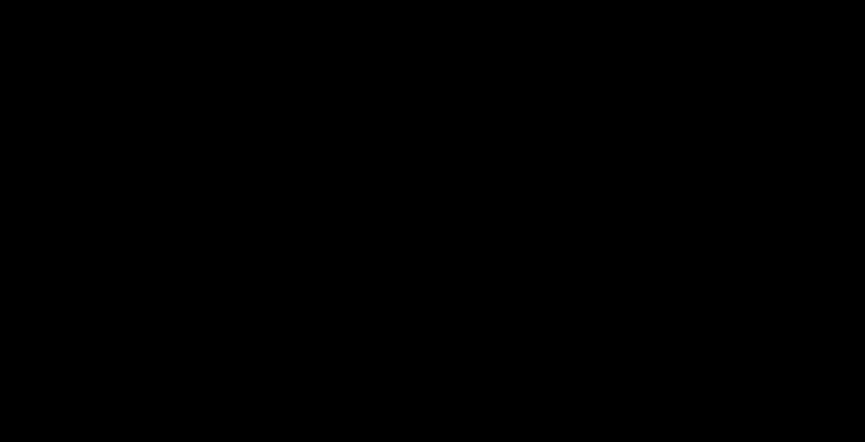
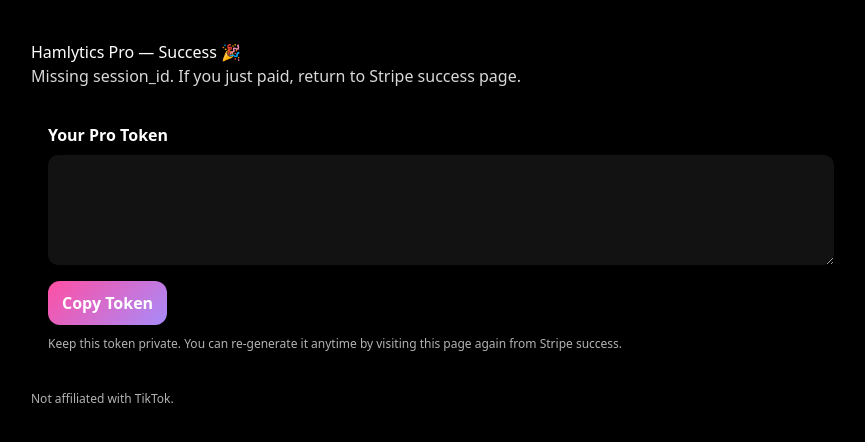
Before and after one commit to BabybeeStudios/hamlytics, a Next.js app: page /success in a window 1280 px wide. Before the commit this address had no page. Shown: the top 442 px of the page, without its empty margins (199-1064 px from the left). Built offline with nearby package versions, Linux system fonts and the light colour scheme.

Commit message:
success page.tsx

```diff
--- /dev/null
+++ b/app/success/page.tsx
@@ -0,0 +1,83 @@
+"use client";
+
+import { useEffect, useMemo, useState } from "react";
+
+export default function SuccessPage() {
+  const [status, setStatus] = useState<string>("Finalizing your Pro unlock…");
+  const [token, setToken] = useState<string>("");
+
+  const sessionId = useMemo(() => {
+    if (typeof window === "undefined") return "";
+    const params = new URLSearchParams(window.location.search);
+    return params.get("session_id") || "";
+  }, []);
+
+  useEffect(() => {
+    async function run() {
+      if (!sessionId) {
+        setStatus("Missing session_id. If you just paid, return to Stripe success page.");
+        return;
+      }
+      try {
+        const r = await fetch("/api/license/issue", {
+          method: "POST",
+          headers: { "Content-Type": "application/json" },
+          body: JSON.stringify({ session_id: sessionId }),
+        });
+        const j = await r.json();
+        if (!j?.ok) {
+          setStatus(j?.error || "Could not issue Pro token.");
+          return;
+        }
+        setToken(j.token);
+        setStatus("✅ Pro token issued! Copy this into the extension to unlock Pro.");
+      } catch (e: any) {
+        setStatus("Network error issuing token.");
+      }
+    }
+    run();
+  }, [sessionId]);
+
+  async function copy() {
+    if (!token) return;
+    await navigator.clipboard.writeText(token);
+    setStatus("Copied! Now paste it into the Hamlytics extension → Pro Token.");
+  }
+
+  return (
+    <main style={{ padding: 40, fontFamily: "system-ui", maxWidth: 900, margin: "0 auto" }}>
+      <h1>Hamlytics Pro — Success 🎉</h1>
+      <p style={{ opacity: 0.85 }}>{status}</p>
+
+      <div style={{ marginTop: 18, border: "1px solid rgba(0,0,0,0.12)", borderRadius: 14, padding: 16 }}>
+        <div style={{ fontWeight: 800, marginBottom: 8 }}>Your Pro Token</div>
+        <textarea
+          value={token}
+          readOnly
+          style={{ width: "100%", height: 110, borderRadius: 10, padding: 10, fontFamily: "ui-monospace, SFMono-Regular, Menlo, monospace" }}
+        />
+        <button onClick={copy} disabled={!token} style={btnPrimary}>
+          Copy Token
+        </button>
+        <p style={{ fontSize: 12, opacity: 0.7, marginTop: 10 }}>
+          Keep this token private. You can re-generate it anytime by visiting this page again from Stripe success.
+        </p>
+      </div>
+
+      <p style={{ marginTop: 20, fontSize: 12, opacity: 0.7 }}>
+        Not affiliated with TikTok.
+      </p>
+    </main>
+  );
+}
+
+const btnPrimary: React.CSSProperties = {
+  marginTop: 10,
+  padding: "10px 14px",
+  borderRadius: 12,
+  border: "none",
+  cursor: "pointer",
+  fontWeight: 800,
+  color: "white",
+  background: "linear-gradient(135deg, #ff4fa3, #a78bfa)",
+};
```
